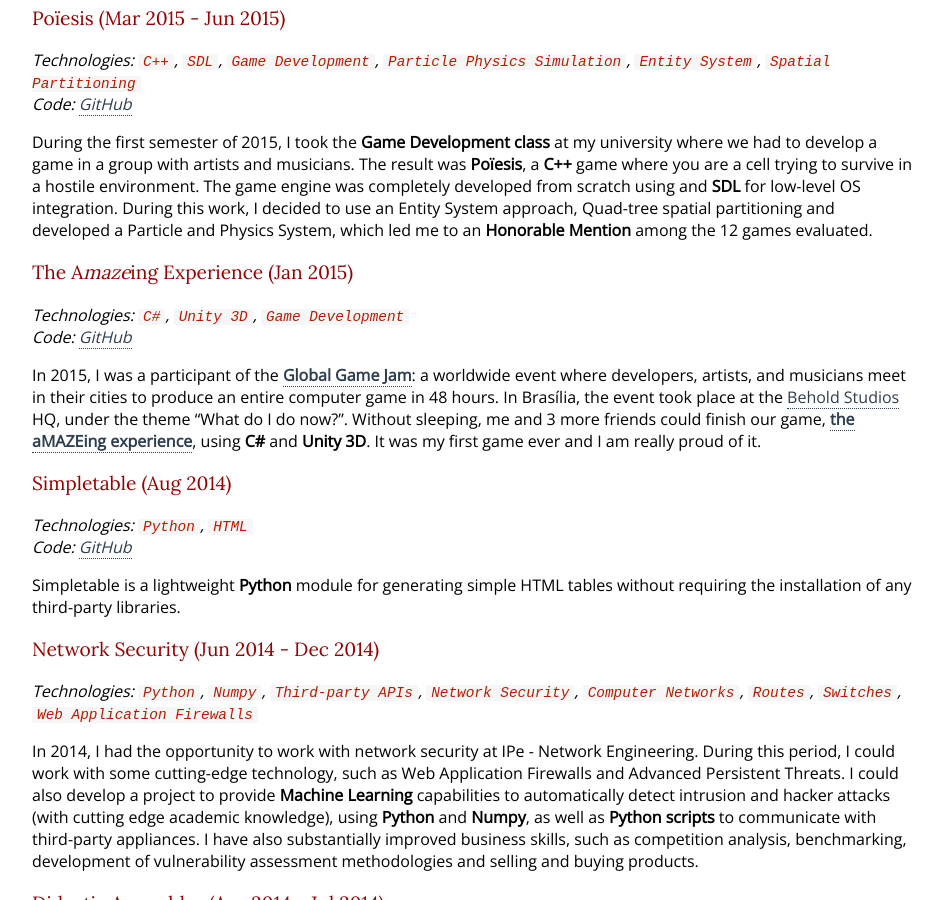
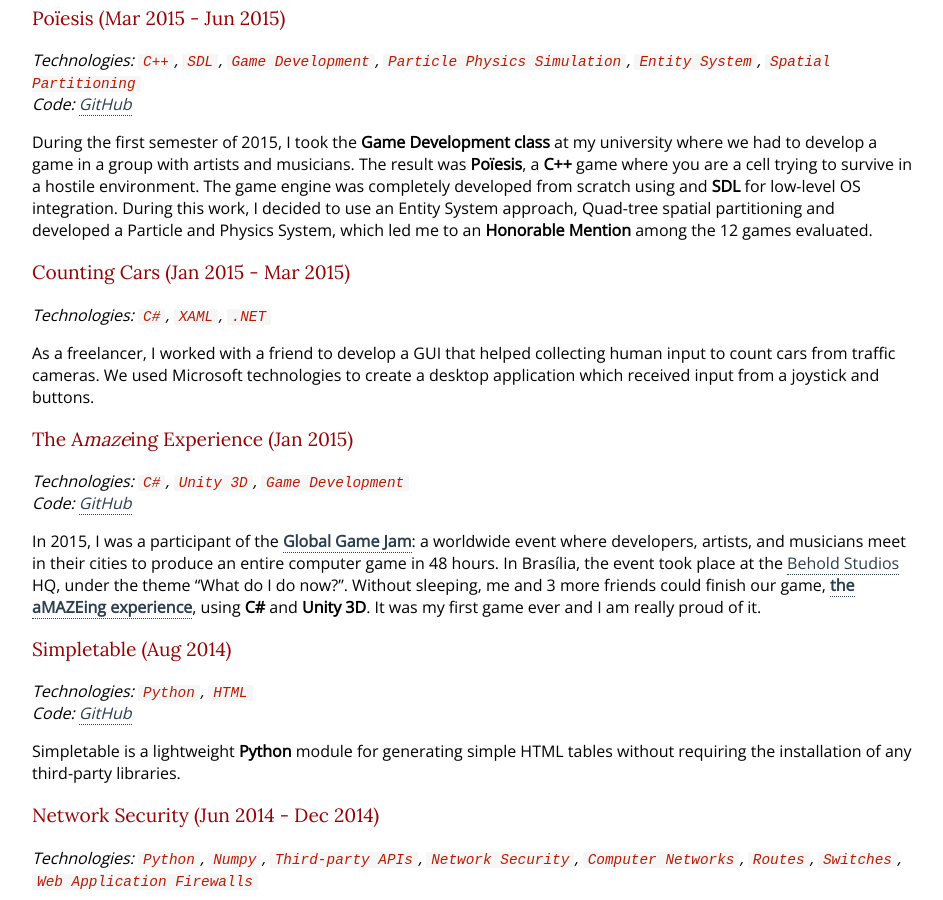
Before and after one commit to matheusportela/matheusportela.github.io, a Jekyll site: the page built from portfolio/index.md, in a window 1280 px wide and 900 px high, scrolled down 2764 px. Shown: the whole window, without its empty margins (168-1111 px from the left). Built offline with Jekyll 4.4.1, drawn with Linux system fonts in a browser that asks for light colours; some web fonts are replaced.

Commit message:
Add project to portfolio

```diff
--- a/portfolio/index.md
+++ b/portfolio/index.md
@@ -75,6 +75,11 @@
 
 During the first semester of 2015, I took the **Game Development class** at my university where we had to develop a game in a group with artists and musicians. The result was **Poïesis**, a **C++** game where you are a cell trying to survive in a hostile environment. The game engine was completely developed from scratch using and **SDL** for low-level OS integration. During this work, I decided to use an Entity System approach, Quad-tree spatial partitioning and developed a Particle and Physics System, which led me to an **Honorable Mention** among the 12 games evaluated.
 
+### Counting Cars (Jan 2015 - Mar 2015)
+_Technologies: `C#`, `XAML`, `.NET`_
+
+As a freelancer, I worked with a friend to develop a GUI that helped collecting human input to count cars from traffic cameras. We used Microsoft technologies to create a desktop application which received input from a joystick and buttons.
+
 ### The A*maze*ing Experience (Jan 2015)
 _Technologies: `C#`, `Unity 3D`, `Game Development`_<br>
 _Code: [GitHub](https://github.com/imota/aMAZEing-experience)_
```
